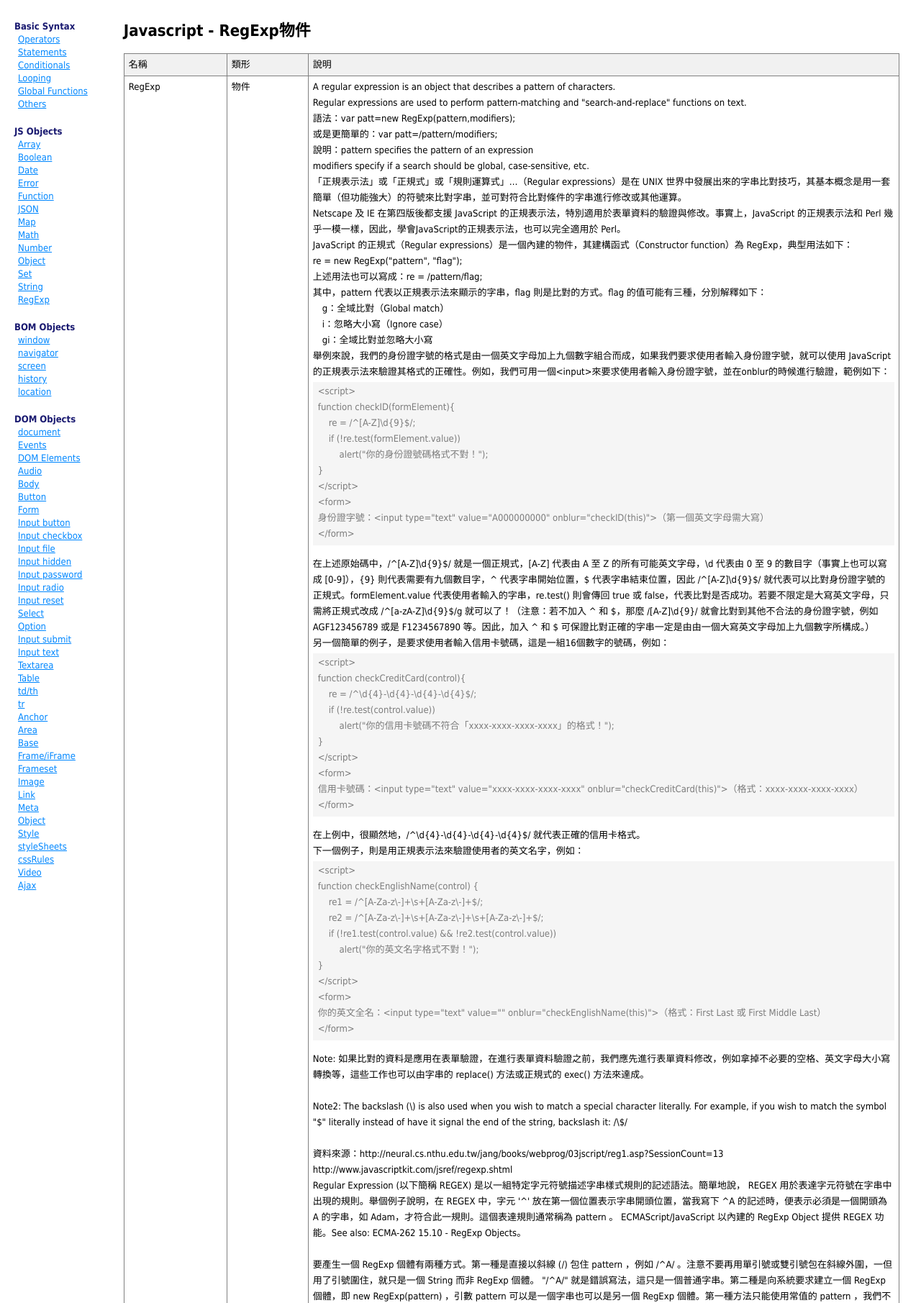
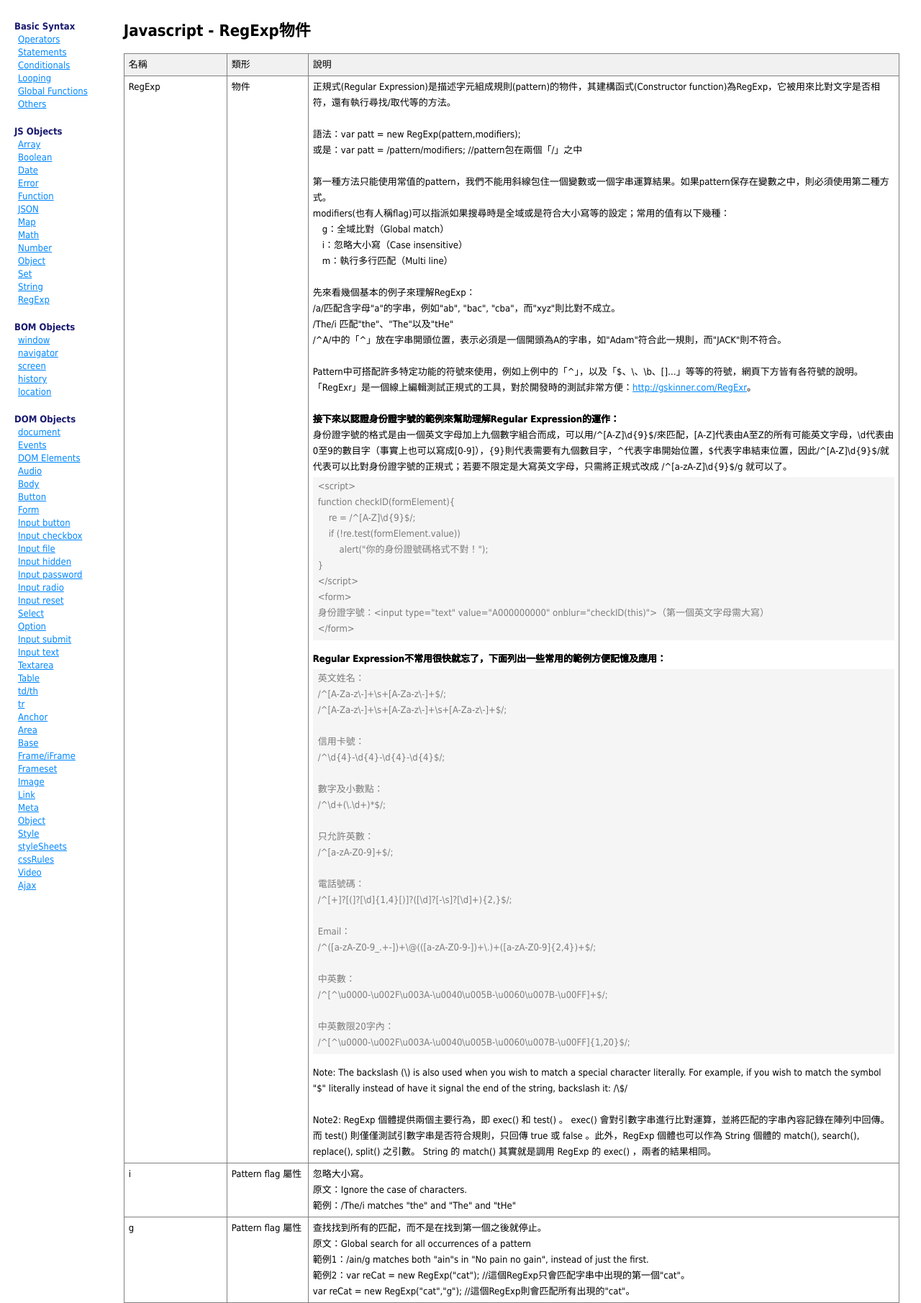
Before and after one commit to john650914/john650914.github.io, a PHP site: page /documentation/RegExp.html in a window 1280 px wide. Shown: the part 52-1863 px from the top of the page at 72% size. Run offline with PHP 8.4, Linux system fonts and the light colour scheme.

Commit message:
調整RegExp內容

```diff
--- a/css/default.css
+++ b/css/default.css
@@ -12,7 +12,7 @@ input[type="submit"]::-moz-focus-inner,input[type="reset"]::-moz-focus-inner,inp
 /*basic theme*/
 body{font-size:14px; color:#000;}
 h1{font-size:22px; font-weight:bold; margin-bottom:15px;}
-h3{font-weight:bold;}
+h3{font-weight:bold; text-shadow: 0 0 0 black;}
 a{font:inherit; color:#0087FF;}
 p{margin-bottom:20px;}
 strong{font-weight:bold;}
@@ -58,7 +58,8 @@ ol, ul{margin-left:15px;}
 .api-table a:after{border-left:1px solid #dadada; content:""; position:absolute; right:-8px; top:3px; height:11px;}
 .api-table a:last-child:after{display:none;}
 .api-table a:hover{color:orange;}
-.doc-table pre hr{border-bottom:1px solid gray;}
+.doc-table hr{margin:20px 0;border-bottom:1px solid #d0d0d0;}
+.doc-table pre hr{margin:0; border-bottom:1px solid gray;}
 .index-h1{font-size:30px; font-weight:normal; margin-bottom:20px;}
 .intro_{font-size:13px;}
 .intro_ pre{white-space:pre-wrap; tab-size:4; padding:10px 0; color:#8A8A8A;}
--- a/documentation/RegExp.html
+++ b/documentation/RegExp.html
@@ -27,23 +27,23 @@
 	<tr>
 		<td>RegExp</td>
 		<td>物件</td>
-		<td>A regular expression is an object that describes a pattern of characters.<br />
-		Regular expressions are used to perform pattern-matching and "search-and-replace" functions on text.<br />
-		語法：var patt=new RegExp(pattern,modifiers);<br />
-		或是更簡單的：var patt=/pattern/modifiers;<br />
-		說明：pattern specifies the pattern of an expression<br />
-		modifiers specify if a search should be global, case-sensitive, etc.
-		<hr />
-		「正規表示法」或「正規式」或「規則運算式」…（Regular expressions）是在 UNIX 世界中發展出來的字串比對技巧，其基本概念是用一套<span class="u">簡單（但功能強大）的符號來比對字串</span>，<span class="u">並可對符合比對條件的字串進行修改或其他運算</span>。<br />
-		Netscape 及 IE 在第四版後都支援 JavaScript 的正規表示法，特別適用於表單資料的驗證與修改。事實上，JavaScript 的正規表示法和 Perl 幾乎一模一樣，因此，學會JavaScript的正規表示法，也可以完全適用於 Perl。<br />
-		JavaScript 的正規式（Regular expressions）是一個內建的物件，其建構函式（Constructor function）為 RegExp，典型用法如下：<br />
-		re = new RegExp("pattern", "flag");<br />
-		上述用法也可以寫成：re = /pattern/flag;<br />
-		其中，pattern 代表以正規表示法來顯示的字串，flag 則是比對的方式。flag 的值可能有三種，分別解釋如下：<br />
-		　g：全域比對（Global match）<br />
-		　i：忽略大小寫（Ignore case）<br />
-		　gi：全域比對並忽略大小寫<br />
-		舉例來說，我們的身份證字號的格式是由一個英文字母加上九個數字組合而成，如果我們要求使用者輸入身份證字號，就可以使用 JavaScript 的正規表示法來驗證其格式的正確性。例如，我們可用一個&lt;input&gt;來要求使用者輸入身份證字號，並在onblur的時候進行驗證，範例如下：<br />
+		<td>
+			正規式(Regular Expression)是描述字元組成規則(pattern)的物件，其建構函式(Constructor function)為RegExp，它被用來比對文字是否相符，還有執行尋找/取代等的方法。<br><br>
+			語法：var patt = new RegExp(pattern,modifiers);<br>
+			或是：var patt = /pattern/modifiers; //pattern包在兩個「/」之中<br><br>
+			第一種方法只能使用常值的pattern，我們不能用斜線包住一個變數或一個字串運算結果。如果pattern保存在變數之中，則必須使用第二種方式。<br>
+			modifiers(也有人稱flag)可以指派如果搜尋時是全域或是符合大小寫等的設定；常用的值有以下幾種：<br>
+			　g：全域比對（Global match）<br>
+			　i：忽略大小寫（Case insensitive）<br>
+			　m：執行多行匹配（Multi line）<br><br>
+			先來看幾個基本的例子來理解RegExp：<br>
+			/a/匹配含字母"a"的字串，例如"ab", "bac", "cba"，而"xyz"則比對不成立。<br>
+			/The/i 匹配"the"、"The"以及"tHe"<br>
+			/^A/中的「^」放在字串開頭位置，表示必須是一個開頭為A的字串，如"Adam"符合此一規則，而"JACK"則不符合。<br><br>
+			Pattern中可搭配許多特定功能的符號來使用，例如上例中的「^」，以及「$、\、\b、[]…」等等的符號，網頁下方皆有各符號的說明。<br>
+			「RegExr」是一個線上編輯測試正規式的工具，對於開發時的測試非常方便：<a href="http://gskinner.com/RegExr" target="_blank">http://gskinner.com/RegExr</a>。<br><br>
+			<h3>接下來以認證身份證字號的範例來幫助理解Regular Expression的運作：</h3>
+			身份證字號的格式是由一個英文字母加上九個數字組合而成，可以用/^[A-Z]\d{9}$/來匹配，[A-Z]代表由A至Z的所有可能英文字母，\d代表由0至9的數目字（事實上也可以寫成[0-9]），{9}則代表需要有九個數目字，^代表字串開始位置，$代表字串結束位置，因此/^[A-Z]\d{9}$/就代表可以比對身份證字號的正規式；若要不限定是大寫英文字母，只需將正規式改成 /^[a-zA-Z]\d{9}$/g 就可以了。<br>
 <pre>
 &lt;script&gt;
 function checkID(formElement){
@@ -56,50 +56,36 @@ function checkID(formElement){
 身份證字號：&lt;input type="text" value="A000000000" onblur="checkID(this)"&gt;（第一個英文字母需大寫）
 &lt;/form&gt;
 </pre>
-		在上述原始碼中，/^[A-Z]\d{9}$/ 就是一個正規式，[A-Z] 代表由 A 至 Z 的所有可能英文字母，\d 代表由 0 至 9 的數目字（事實上也可以寫成 [0-9]），{9} 則代表需要有九個數目字，^ 代表字串開始位置，$ 代表字串結束位置，因此 /^[A-Z]\d{9}$/ 就代表可以比對身份證字號的正規式。formElement.value 代表使用者輸入的字串，re.test() 則會傳回 true 或 false，代表比對是否成功。若要不限定是大寫英文字母，只需將正規式改成 /^[a-zA-Z]\d{9}$/g 就可以了！（注意：若不加入 ^ 和 $，那麼 /[A-Z]\d{9}/ 就會比對到其他不合法的身份證字號，例如 AGF123456789 或是 F1234567890 等。因此，加入 ^ 和 $ 可保證比對正確的字串一定是由由一個大寫英文字母加上九個數字所構成。）<br />
-		另一個簡單的例子，是要求使用者輸入信用卡號碼，這是一組16個數字的號碼，例如：<br />
+			<h3>Regular Expression不常用很快就忘了，下面列出一些常用的範例方便記憶及應用：</h3>
 <pre>
-&lt;script&gt;
-function checkCreditCard(control){
-	re = /^\d{4}-\d{4}-\d{4}-\d{4}$/;
-	if (!re.test(control.value))
-		alert("你的信用卡號碼不符合「xxxx-xxxx-xxxx-xxxx」的格式！");
-}
-&lt;/script&gt;
-&lt;form&gt;
-信用卡號碼：&lt;input type="text" value="xxxx-xxxx-xxxx-xxxx" onblur="checkCreditCard(this)"&gt;（格式：xxxx-xxxx-xxxx-xxxx）
-&lt;/form&gt;
+英文姓名：
+/^[A-Za-z\-]+\s+[A-Za-z\-]+$/;
+/^[A-Za-z\-]+\s+[A-Za-z\-]+\s+[A-Za-z\-]+$/;
+
+信用卡號：
+/^\d{4}-\d{4}-\d{4}-\d{4}$/;
+
+數字及小數點：
+/^\d+(\.\d+)*$/;
+
+只允許英數：
+/^[a-zA-Z0-9]+$/;
+
+電話號碼：
+/^[+]?[(]?[\d]{1,4}[)]?([\d]?[-\s]?[\d]+){2,}$/;
+
+Email：
+/^([a-zA-Z0-9_.+-])+\@(([a-zA-Z0-9-])+\.)+([a-zA-Z0-9]{2,4})+$/;
+
+中英數：
+/^[^\u0000-\u002F\u003A-\u0040\u005B-\u0060\u007B-\u00FF]+$/;
+
+中英數限20字內：
+/^[^\u0000-\u002F\u003A-\u0040\u005B-\u0060\u007B-\u00FF]{1,20}$/;
 </pre>
-		在上例中，很顯然地，/^\d{4}-\d{4}-\d{4}-\d{4}$/ 就代表正確的信用卡格式。<br />
-		下一個例子，則是用正規表示法來驗證使用者的英文名字，例如：
-<pre>
-&lt;script&gt;
-function checkEnglishName(control) {
-	re1 = /^[A-Za-z\-]+\s+[A-Za-z\-]+$/;
-	re2 = /^[A-Za-z\-]+\s+[A-Za-z\-]+\s+[A-Za-z\-]+$/;
-	if (!re1.test(control.value) && !re2.test(control.value))
-		alert("你的英文名字格式不對！");
-}
-&lt;/script&gt;
-&lt;form&gt;
-你的英文全名：&lt;input type="text" value="" onblur="checkEnglishName(this)"&gt;（格式：First Last 或 First Middle Last）
-&lt;/form&gt;
-</pre>
-		Note: 如果比對的資料是應用在表單驗證，在進行表單資料驗證之前，我們應先進行表單資料修改，例如拿掉不必要的空格、英文字母大小寫轉換等，這些工作也可以由字串的 replace() 方法或正規式的 exec() 方法來達成。<br /><br />
-		Note2: The backslash (\) is also used when you wish to match a special character literally. For example, if you wish to match the symbol "$" literally instead of have it signal the end of the string, backslash it: /\$/<br /><br />
-		資料來源：http://neural.cs.nthu.edu.tw/jang/books/webprog/03jscript/reg1.asp?SessionCount=13<br />
-		http://www.javascriptkit.com/jsref/regexp.shtml<br />
-		<hr />
-		Regular Expression (以下簡稱 REGEX) 是以一組特定字元符號描述字串樣式規則的記述語法。簡單地說， REGEX 用於表達字元符號在字串中出現的規則。舉個例子說明，在 REGEX 中，字元 '^' 放在第一個位置表示字串開頭位置，當我寫下 ^A 的記述時，便表示必須是一個開頭為 A 的字串，如 Adam，才符合此一規則。這個表達規則通常稱為 pattern 。 ECMAScript/JavaScript 以內建的 RegExp Object 提供 REGEX 功能。See also: ECMA-262 15.10 - RegExp Objects。<br /><br />
-		要產生一個 RegExp 個體有兩種方式。第一種是直接以斜線 (/) 包住 pattern ，例如 /^A/ 。注意不要再用單引號或雙引號包在斜線外圍，一但用了引號圍住，就只是一個 String 而非 RegExp 個體。 "/^A/" 就是錯誤寫法，這只是一個普通字串。第二種是向系統要求建立一個 RegExp 個體，即 new RegExp(pattern) ，引數 pattern 可以是一個字串也可以是另一個 RegExp 個體。第一種方法只能使用常值的 pattern ，我們不能用斜線包住一個變數或一個字串運算結果。如果 pattern 保存在變數之中，則必須使用第二種方式。<br /><br />
-		RegExp 個體提供兩個主要行為，即 exec() 和 test() 。 exec() 會對引數字串進行比對運算，並將匹配的字串內容記錄在陣列中回傳。而 test() 則僅僅測試引數字串是否符合規則，只回傳 true 或 false 。此外，RegExp 個體也可以作為 String 個體的 match(), search(), replace(), split() 之引數。 String 的 match() 其實就是調用 RegExp 的 exec() ，兩者的結果相同。<br /><br />
-		ECMAScript/JavaScript 的 REGEX 規則是以 Perl 的規則為範本 (PHP 中稱為 PCRE 的內容) ，本文僅簡短說明幾個常見的字元意義。想了解更多用法者，請參看 Perl/PHP 的相關書籍，以及 ECMA-262 15.10 的內容。<br /><br />
-		資料來源：http://azraelwren.blogspot.com/2009/08/regular-expression-regexp-in-javascript.html
-		<hr />
-		/a/匹配含字母"a"的字串，例如"ab", "bac", "cba"，而"xyz"則比對不成立。
-		<hr />
-		RegExr是一款在線編輯測試正則表達式的工具，它擁有一個簡潔的界面，提供了一個可以實時查看查找與替換正則表達式的文本框。還提供了一些正則表達式的實例以供參考，讓學習和使用正則表達式變地輕鬆點。<br />
-		網址：<a href="http://gskinner.com/RegExr" target="_blank">http://gskinner.com/RegExr</a>。</td>
+			Note: The backslash (\) is also used when you wish to match a special character literally. For example, if you wish to match the symbol "$" literally instead of have it signal the end of the string, backslash it: /\$/<br><br>
+			Note2: RegExp 個體提供兩個主要行為，即 exec() 和 test() 。 exec() 會對引數字串進行比對運算，並將匹配的字串內容記錄在陣列中回傳。而 test() 則僅僅測試引數字串是否符合規則，只回傳 true 或 false 。此外，RegExp 個體也可以作為 String 個體的 match(), search(), replace(), split() 之引數。 String 的 match() 其實就是調用 RegExp 的 exec() ，兩者的結果相同。
+		</td>
 	</tr>
 	<tr>
 		<td>i</td>
--- a/index.html
+++ b/index.html
@@ -19,10 +19,8 @@
 <body>
 
 <main class="main">
-	<h1 class="index-h1" style="text-indent:-13px;">「Javascript字典」是一本好書嗎？</h1>
-	<p>Javascript是一種物件導向的語言，多應用於網頁開發，語法裡的一切幾乎都是以物件的方式操作，有人預言Javascript會是<em>未來唯一的語言</em>，它是以ECMA做標準，目前ES6是最新的版本，有一種永遠都學不完的感覺，，誰叫他有可能是一統天下的程式語言。</p>
-	<p>字典裡的所有資訊皆來自於網路上的教學、書本、自己實驗的結果，目的是記錄自己的學習歷程，未來希望它變成大家學習、找資料的地方；目前在專業度及資料量還有許多需要補足的地方，有問題也請多包涵。</p>
-	<p>本書所記載的資料是針對瀏覽器的API，不包涵node.js等的非瀏覽器應用。</p>
+	<h1 class="index-h1" style="text-indent:-13px;">關於這個網站</h1>
+	<p>網站裡的所有資訊皆來自於網路上的教學、書本、自己實驗的結果，目的是記錄自己的學習歷程。</p>
 </main>
 </body>
 </html>
--- a/js/default.js
+++ b/js/default.js
@@ -1,7 +1,7 @@
 $(function(){
 	var headerAndSidemenu = `
 	<div class="header">
-		<div class="logo"><a href="http://javascript.john650914.com"><span>&#128218;</span> Javascript字典</a></div>
+		<div class="logo"><a href="/index.html"><span>&#128218;</span> Javascript字典</a></div>
 	</div>
 	<div class="all-menus">
 		<div class="top-div">
@@ -10,7 +10,7 @@ $(function(){
 					<li><a href="/syntax.html">語法及API總覽</a></li>
 					<li><a href="/js-library.html">JS函式庫</a></li>
 					<li><a href="/author.html">關於作者</a></li>
-					<li><a href="http://www.john650914.com">作品網站</a></li>
+					<li><a href="/portfolio/">作品網站</a></li>
 				</ul>
 			</nav>
 		</div>
```
